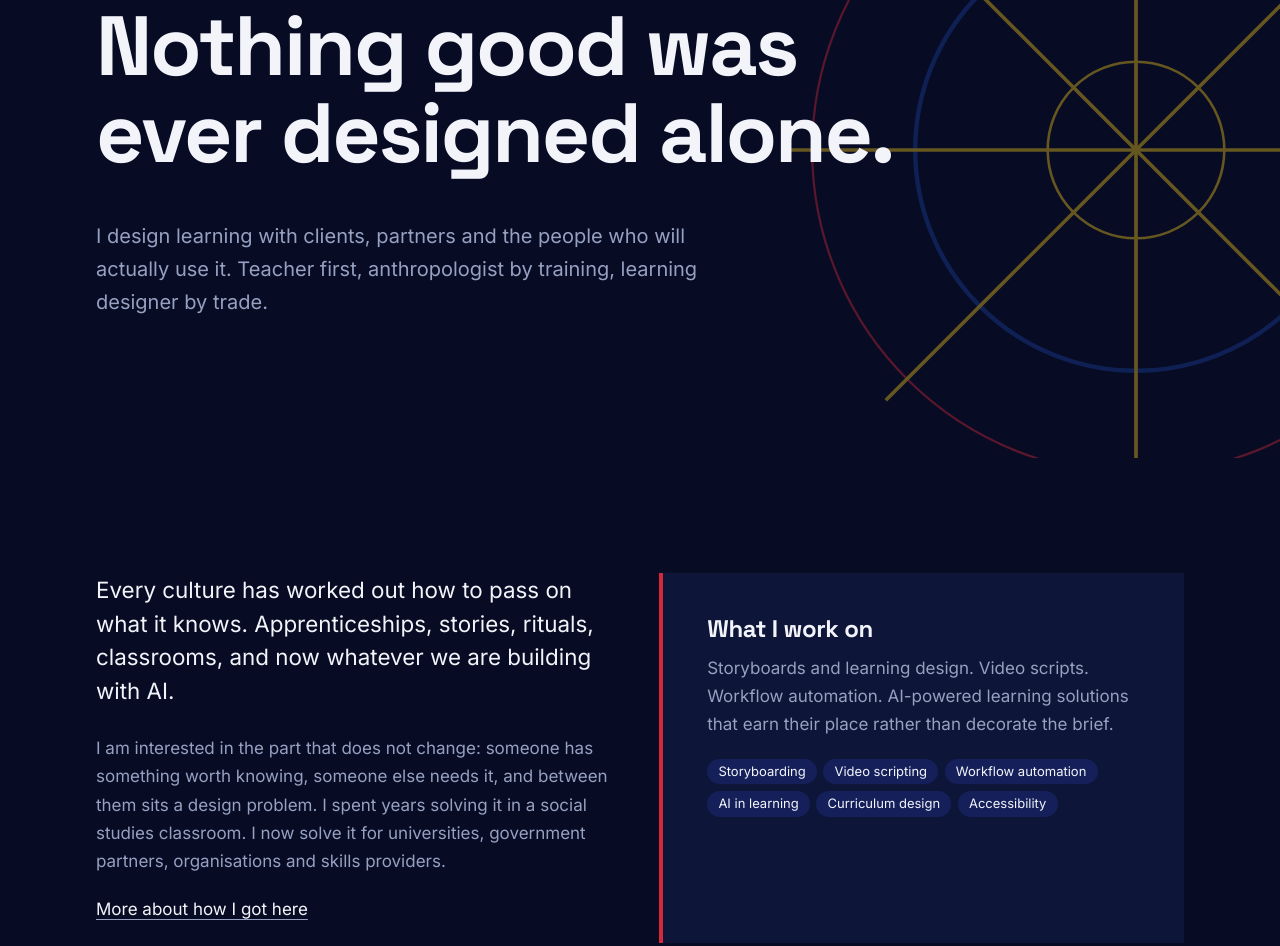
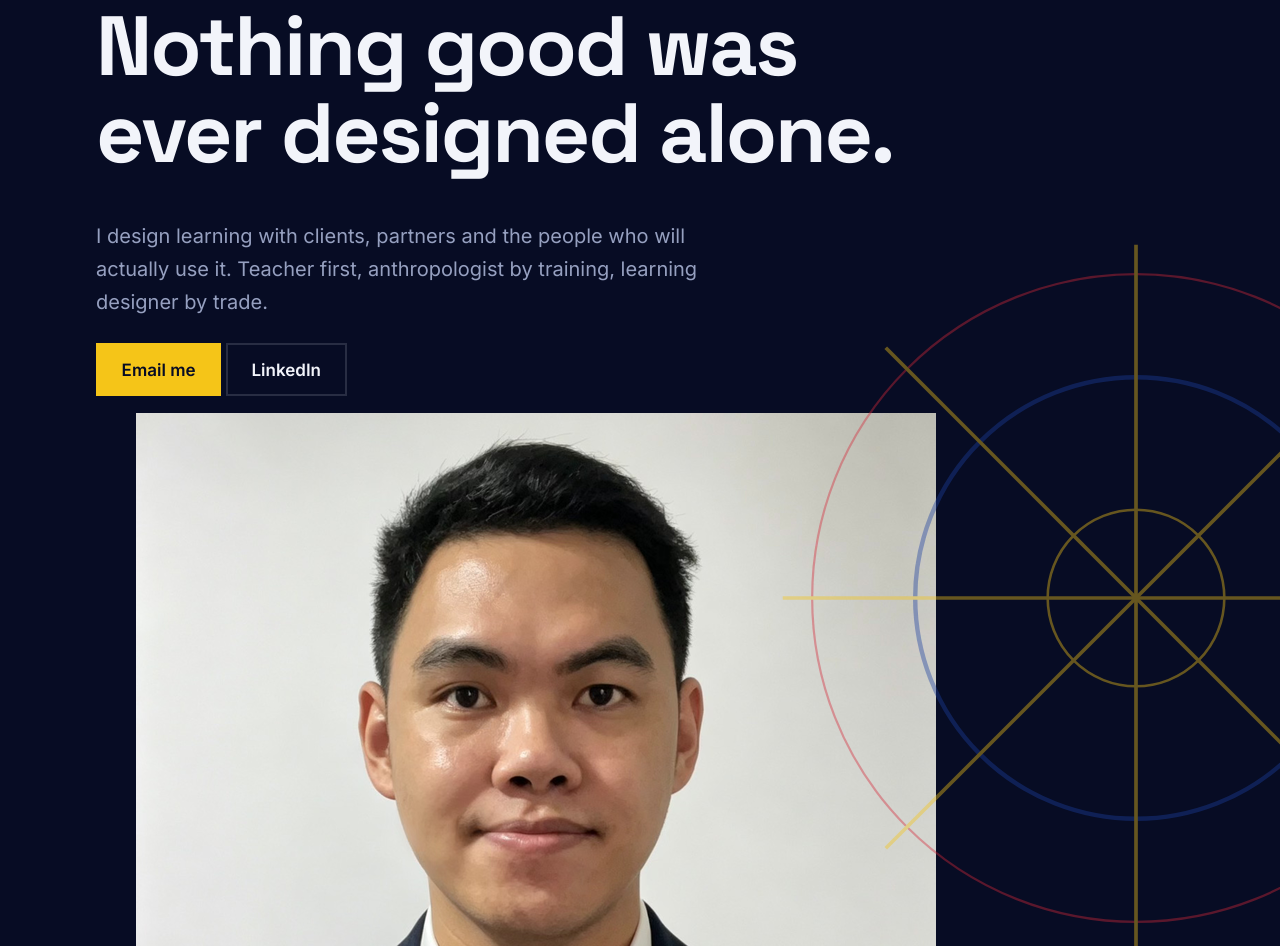
Before and after one commit to frankylizardosoksay-hash/mel-lizardo-portfolio, a plain HTML site: page index.html in a window 1280 px wide. Shown: the part 226-1172 px from the top of the page. Drawn offline with Linux system fonts and the light colour scheme.

Commit message:
Add portrait and contact links to portfolio pages

```diff
--- a/index.html
+++ b/index.html
@@ -47,9 +47,18 @@
         <line x1="50" y1="50" x2="16" y2="84"></line>
       </g>
     </svg>
-    <div class="wrap">
-      <h1>Nothing good was ever designed alone.</h1>
-      <p class="hero__sub">I design learning with clients, partners and the people who will actually use it. Teacher first, anthropologist by training, learning designer by trade.</p>
+    <div class="wrap hero__inner">
+      <div class="hero__copy">
+        <h1>Nothing good was ever designed alone.</h1>
+        <p class="hero__sub">I design learning with clients, partners and the people who will actually use it. Teacher first, anthropologist by training, learning designer by trade.</p>
+        <div class="contact-actions">
+          <a class="btn" href="mailto:lizardo.mfs27@gmail.com">Email me</a>
+          <a class="btn btn--line" href="https://www.linkedin.com/in/mel-franky-lizardo-95294a269/" target="_blank" rel="noopener noreferrer">LinkedIn</a>
+        </div>
+      </div>
+      <figure class="portrait portrait--hero">
+        <img src="assets/mel-lizardo-portrait.png" alt="Portrait of Mel Lizardo" width="800" height="800" fetchpriority="high">
+      </figure>
     </div>
   </div>
 
```
Also changed, not shown: about.html (+10 -5 lines), contact.html (+4 -5 lines).
